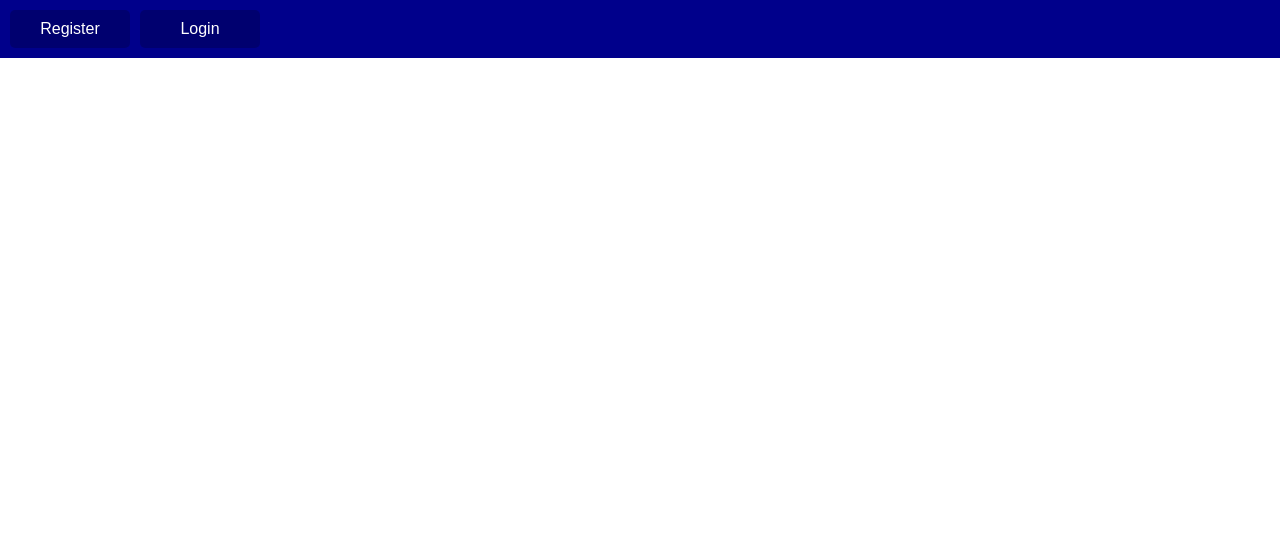
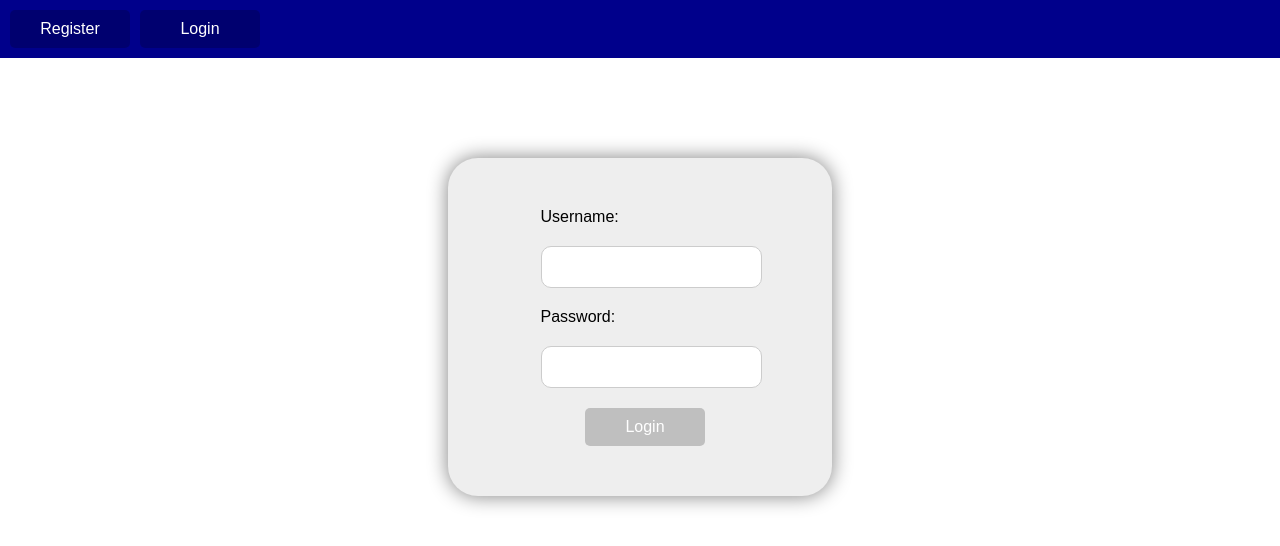
Before and after one commit to gauthamramesh3110/bloggo, a plain HTML site: page index.html in a window 1280 px wide. Drawn offline with Linux system fonts and the light colour scheme.

Commit message:
Login Page

```diff
--- a/index.css
+++ b/index.css
@@ -1,5 +1,6 @@
 * {
     margin: 0;
+    font-family: Arial, Helvetica, sans-serif;
 }
 
 .navBar{
@@ -11,7 +12,7 @@
     color: white;
 }
 
-.navButton{
+.btn{
     width: 80px;
     text-align: center;
     padding-left: 20px;
@@ -23,6 +24,42 @@
     background-color: rgba(0, 0, 0, 0.2);
     text-decoration: none;
     color: white;
-    font-family: Arial, Helvetica, sans-serif;
+}
 
+.textField{
+    padding: 0px 10px;
+    width: 100%;
+    height: 40px;
+    margin: 20px 0px;
+    border: none; /* <-- This thing here */
+    border:solid 1px #ccc;
+    border-radius: 10px;
 }
+
+.label{
+    margin-right: 20px;
+}
+
+.inputGroup{
+    display: flex;
+    flex-direction: column;
+    align-items: flex-start;
+}
+
+.form{
+    margin-top: 100px;
+    width: 30%;
+    padding: 50px 0px;
+    background-color: #eee;
+    box-shadow: 0px 0px 20px grey;
+    display: flex;
+    flex-direction: column;
+    align-items: center;
+    border-radius: 30px;
+}
+
+main{
+    display: flex;
+    flex-direction: column;
+    align-items: center;
+}
--- a/index.html
+++ b/index.html
@@ -8,8 +8,23 @@
   </head>
   <body>
     <nav class="navBar">
-      <a href="" class="navButton">Register</a>
-      <a href="" class="navButton">Login</a>
+      <a href="" class="btn">Register</a>
+      <a href="" class="btn">Login</a>
     </nav>
+    <main class="loginMain">
+      <div class="form">
+        <div class="inputGroup">
+          <div class="label">Username:</div>
+          <input type="text" class="textField" />
+        </div>
+
+        <div class="inputGroup">
+          <div class="label">Password:</div>
+          <input type="password" class="textField" />
+        </div>
+
+        <a href="" class="btn">Login</a>
+      </div>
+    </main>
   </body>
 </html>
```
